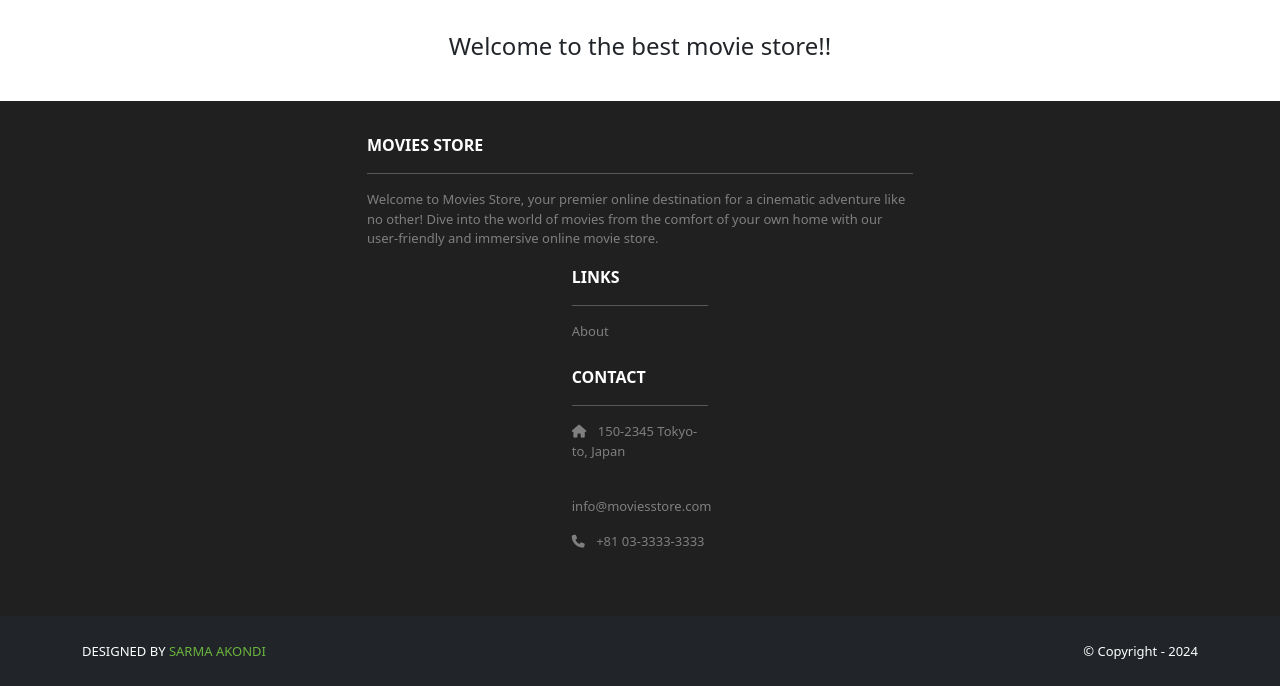
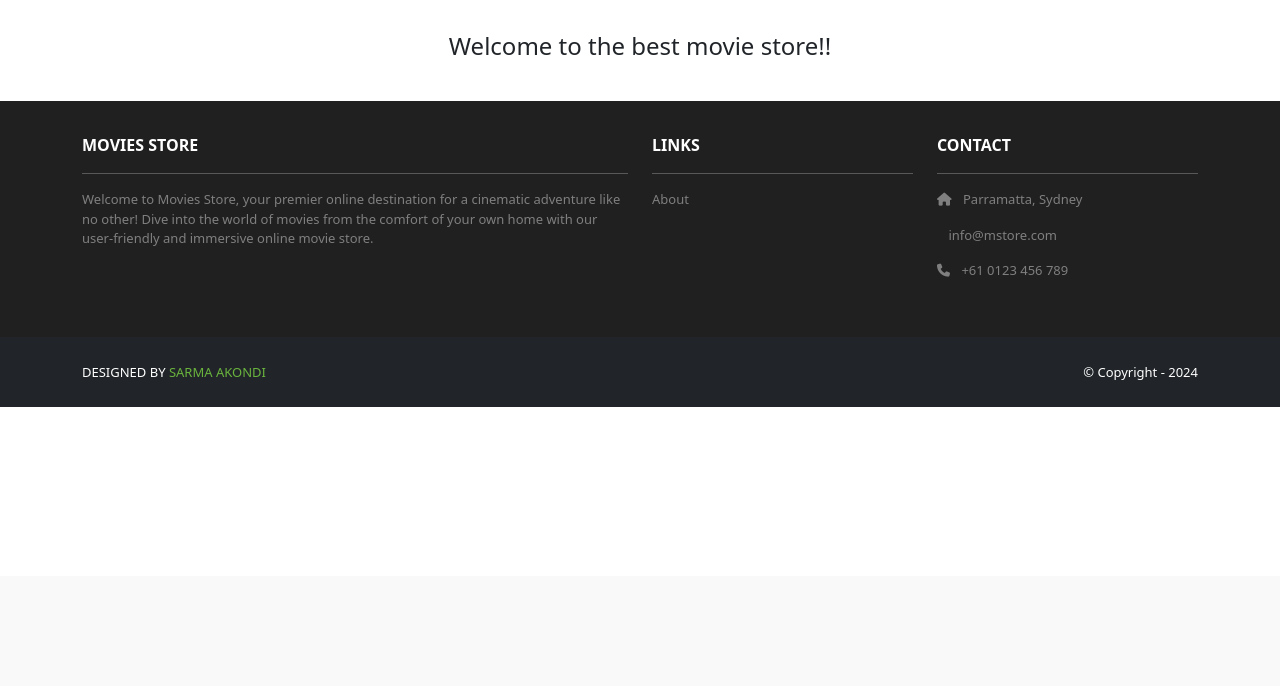
Before and after one commit to sarmaakondi/django-movies-store, a Django app: page / in a window 1280 px wide. Shown: the part 224-910 px from the top of the page. After the commit the page ends 631 px from the top, so only its background shows below. Run offline with Django 5.2, Linux system fonts and the light colour scheme; some libraries are stand-ins or nearby versions.

Commit message:
Fix the div position

```diff
--- a/moviesstore/templates/base.html
+++ b/moviesstore/templates/base.html
@@ -72,13 +72,12 @@
                             your own home with our user-friendly and immersive
                             online movie store.
                         </p>
+                    </div>
                     <div class="col-md-3 col-lg-3 col-xl-3 mx-auto mb-4">
                         <b>LINKS</b>
                         <hr />
                         <p>
-                                <a
-                                    href="{% url 'home.about' %}"
-                                    class="nav-link"
+                            <a href="{% url 'home.about' %}" class="nav-link"
                                 >About</a
                             >
                         </p>
@@ -88,17 +87,16 @@
                         <hr />
                         <p>
                             <i class="fas fa-home me-2"></i>
-                                150-2345 Tokyo-to, Japan
+                            Parramatta, Sydney
                         </p>
                         <p>
                             <i class="fas fa-enveloper me-2"></i>
-                                info@moviesstore.com
+                            info@mstore.com
                         </p>
                         <p>
                             <i class="fas fa-phone me-2"></i>
-                                +81 03-3333-3333
+                            +61 0123 456 789
                         </p>
-                        </div>
                     </div>
                 </div>
             </div>
```
Lines whose indentation alone changed are shown as unchanged.
